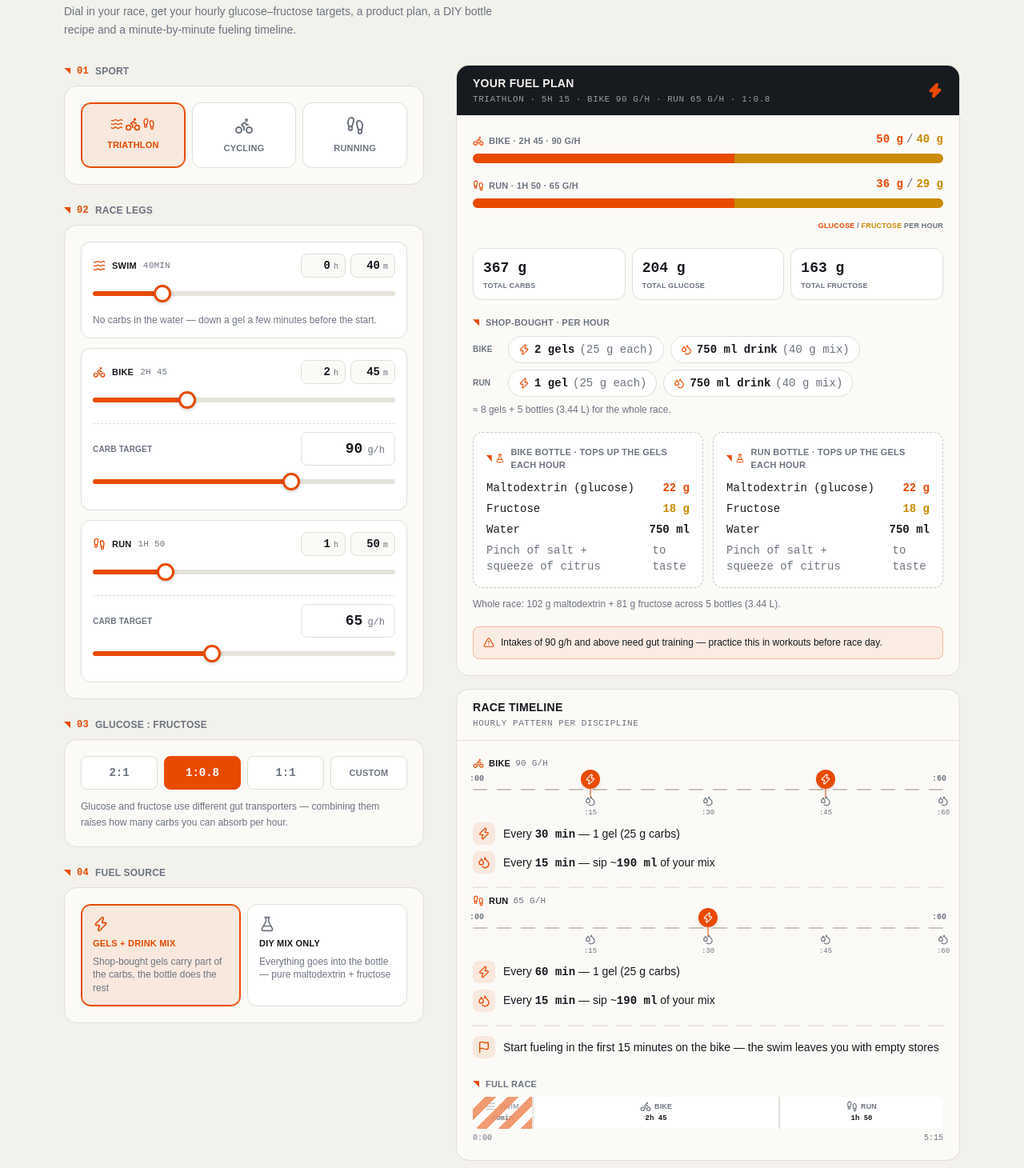
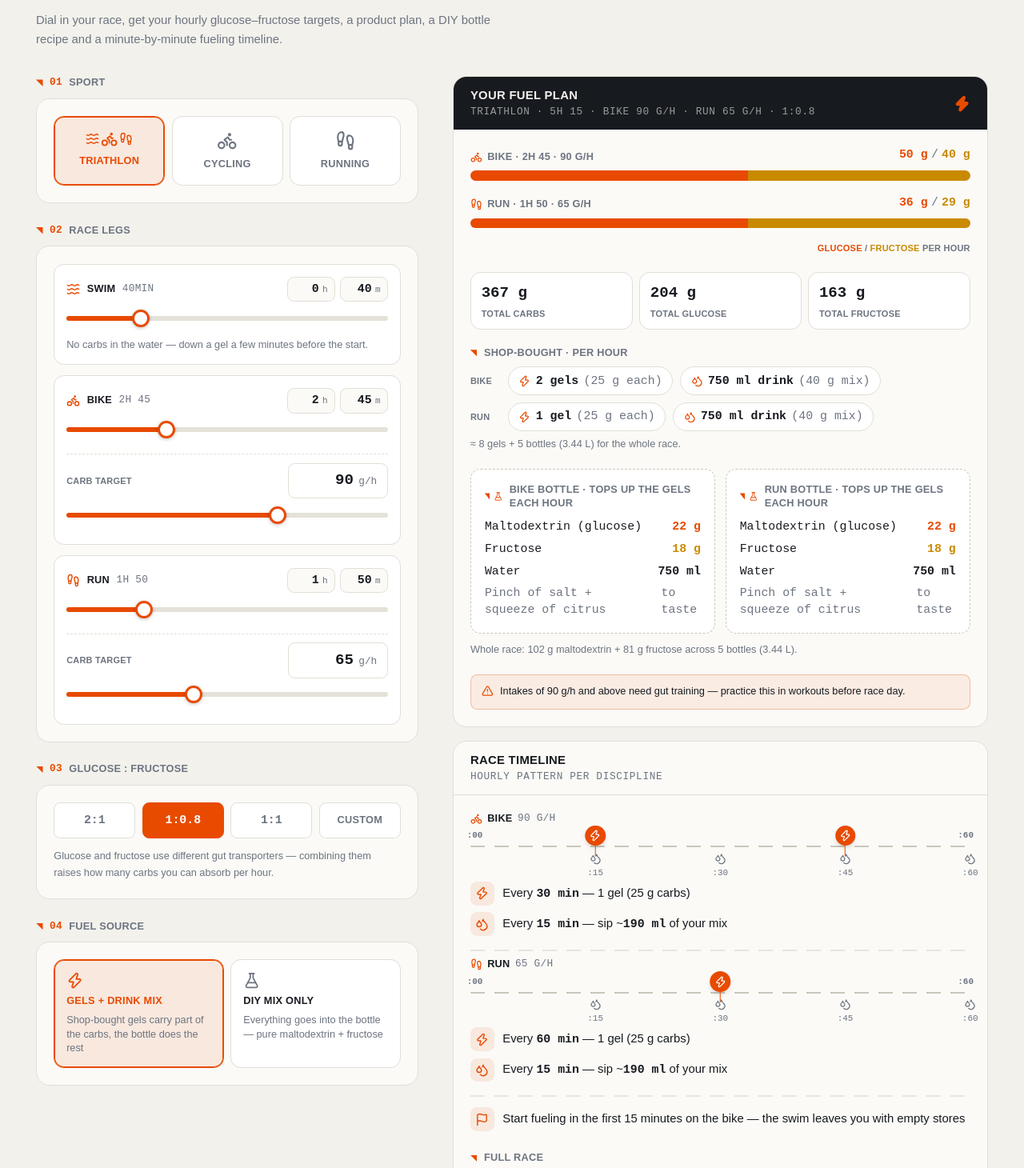
Before and after one commit to mxwnk/fuelcast, a React (Vite) app: page / in a window 1280 px wide. Shown: the part 150-1610 px from the top of the page at 80% size. Built offline with nearby package versions, Linux system fonts and the light colour scheme.

Commit message:
feat: larger, more readable typography
Bump the root font size to 17px so all rem-based sizes scale up, and
raise the fixed micro-label sizes: 9/10px labels to 11px, 11px labels
to text-xs.

```diff
--- a/src/App.tsx
+++ b/src/App.tsx
@@ -163,7 +163,7 @@ export default function App() {
         </div>
 
         <footer
-          className="rise mt-14 border-t border-line pt-5 text-[11px] leading-relaxed text-muted"
+          className="rise mt-14 border-t border-line pt-5 text-xs leading-relaxed text-muted"
           style={{ animationDelay: '560ms' }}
         >
           <p>
--- a/src/components/DurationControl.tsx
+++ b/src/components/DurationControl.tsx
@@ -61,7 +61,7 @@ export function DurationControl({ value, onChange }: DurationControlProps) {
           onChange={onChange}
           ariaLabel="Race duration in minutes"
         />
-        <div className="data mt-1 flex justify-between text-[10px] text-muted">
+        <div className="data mt-1 flex justify-between text-[11px] text-muted">
           <span>30min</span>
           <span>3h</span>
           <span>6h</span>
--- a/src/components/FuelSourceControl.tsx
+++ b/src/components/FuelSourceControl.tsx
@@ -45,7 +45,7 @@ export function FuelSourceControl({ useGels, onChange }: FuelSourceControlProps)
             >
               {option.icon}
             </span>
-            <span className={`head text-[11px] ${active ? 'text-accent' : 'text-ink'}`}>
+            <span className={`head text-xs ${active ? 'text-accent' : 'text-ink'}`}>
               {option.label}
             </span>
             <span className="text-xs leading-snug text-muted">
--- a/src/components/Header.tsx
+++ b/src/components/Header.tsx
@@ -17,7 +17,7 @@ export function Header({ dark, onToggleTheme }: HeaderProps) {
             <span className="head text-lg tracking-tight">
               Fuel<span className="text-accent">Cast</span>
             </span>
-            <p className="data mt-0.5 text-[10px] uppercase tracking-widest text-muted">
+            <p className="data mt-0.5 text-[11px] uppercase tracking-widest text-muted">
               Endurance fueling calc
             </p>
           </div>
--- a/src/components/RatioControl.tsx
+++ b/src/components/RatioControl.tsx
@@ -45,7 +45,7 @@ export function RatioControl({ value, onChange }: RatioControlProps) {
         <button
           type="button"
           onClick={() => setCustom(true)}
-          className={`head rounded-lg border px-2 py-2.5 text-[11px] transition-all duration-150 active:scale-95 ${
+          className={`head rounded-lg border px-2 py-2.5 text-xs transition-all duration-150 active:scale-95 ${
             customActive
               ? 'border-accent bg-accent text-accent-ink'
               : 'border-line bg-raised text-muted hover:border-accent hover:text-ink'
--- a/src/components/ResultsPanel.tsx
+++ b/src/components/ResultsPanel.tsx
@@ -54,7 +54,7 @@ function ProductChips({ leg }: { leg: LegPlan }) {
 function DiyRecipe({ leg, showLabel }: { leg: LegPlan; showLabel: boolean }) {
   return (
     <div className="rounded-xl border border-dashed border-line-strong bg-raised p-4">
-      <p className="tick-label head text-[11px] text-muted">
+      <p className="tick-label head text-xs text-muted">
         <FlaskConical className="-ml-1 size-3.5 text-accent" />
         {showLabel ? `${leg.label} bottle` : 'DIY bottle mix'} ·{' '}
         {leg.gelsPerHour > 0 ? 'tops up the gels each hour' : 'fuels 1 hour'}
@@ -105,7 +105,7 @@ export function ResultsPanel({ input, plan }: ResultsPanelProps) {
       <div className="flex items-center justify-between bg-ink px-5 py-3 text-bg dark:bg-raised dark:text-ink">
         <div>
           <p className="head text-sm">Your fuel plan</p>
-          <p className="data mt-0.5 text-[11px] uppercase tracking-wider opacity-60">
+          <p className="data mt-0.5 text-xs uppercase tracking-wider opacity-60">
             {sportLabel} · {formatDuration(plan.totalDurationMin)} · {headerDetail} ·{' '}
             {input.ratio.glucose}:{input.ratio.fructose}
           </p>
@@ -120,7 +120,7 @@ export function ResultsPanel({ input, plan }: ResultsPanelProps) {
             {plan.legs.map((leg) => (
               <div key={leg.key}>
                 <div className="flex items-end justify-between gap-3">
-                  <span className="head flex items-center gap-1.5 text-[11px] text-muted">
+                  <span className="head flex items-center gap-1.5 text-xs text-muted">
                     <span className="text-accent">{LEG_ICONS[leg.key]}</span>
                     {leg.label} · {formatDuration(leg.durationMin)} ·{' '}
                     {leg.carbsPerHour} g/h
@@ -134,7 +134,7 @@ export function ResultsPanel({ input, plan }: ResultsPanelProps) {
                 <SplitBar leg={leg} />
               </div>
             ))}
-            <p className="head text-right text-[9px] text-muted">
+            <p className="head text-right text-[11px] text-muted">
               <span className="text-gluc">Glucose</span> /{' '}
               <span className="text-fruc">Fructose</span> per hour
             </p>
@@ -147,14 +147,14 @@ export function ResultsPanel({ input, plan }: ResultsPanelProps) {
                   {fmt(single.glucosePerHour)}
                   <span className="text-sm font-medium"> g</span>
                 </p>
-                <p className="head mt-0.5 text-[10px] text-muted">Glucose / h</p>
+                <p className="head mt-0.5 text-[11px] text-muted">Glucose / h</p>
               </div>
               <div className="text-right">
                 <p className="data text-3xl font-bold text-fruc">
                   {fmt(single.fructosePerHour)}
                   <span className="text-sm font-medium"> g</span>
                 </p>
-                <p className="head mt-0.5 text-[10px] text-muted">Fructose / h</p>
+                <p className="head mt-0.5 text-[11px] text-muted">Fructose / h</p>
               </div>
             </div>
             <SplitBar leg={single} />
@@ -173,7 +173,7 @@ export function ResultsPanel({ input, plan }: ResultsPanelProps) {
               className="rounded-xl border border-line bg-raised px-3 py-2.5"
             >
               <p className="data text-lg font-bold">{value}</p>
-              <p className="head mt-0.5 text-[9px] text-muted">{label}</p>
+              <p className="head mt-0.5 text-[11px] text-muted">{label}</p>
             </div>
           ))}
         </div>
@@ -181,14 +181,14 @@ export function ResultsPanel({ input, plan }: ResultsPanelProps) {
         {/* Product suggestion */}
         {input.useGels && (
         <div>
-          <p className="tick-label head text-[11px] text-muted">
+          <p className="tick-label head text-xs text-muted">
             Shop-bought · per hour
           </p>
           {multi ? (
             <div className="mt-2 space-y-2">
               {plan.legs.map((leg) => (
                 <div key={leg.key} className="flex flex-wrap items-center gap-2">
-                  <span className="head w-9 text-[10px] text-muted">
+                  <span className="head w-9 text-[11px] text-muted">
                     {leg.label}
                   </span>
                   <ProductChips leg={leg} />
--- a/src/components/SportSelector.tsx
+++ b/src/components/SportSelector.tsx
@@ -40,7 +40,7 @@ export function SportSelector({ value, onChange }: SportSelectorProps) {
             <span className="transition-transform duration-200 group-hover:-translate-y-0.5 group-active:scale-90">
               {ICONS[id]}
             </span>
-            <span className="head text-[11px]">{label}</span>
+            <span className="head text-xs">{label}</span>
           </button>
         )
       })}
--- a/src/components/Timeline.tsx
+++ b/src/components/Timeline.tsx
@@ -35,16 +35,16 @@ function LegRail({ leg }: { leg: LegPlan }) {
           style={{ left: `${(event.minute / 60) * 100}%` }}
         >
           <Droplets className="mx-auto size-3.5 text-muted" />
-          <span className="data mt-0.5 block text-[9px] text-muted">
+          <span className="data mt-0.5 block text-[11px] text-muted">
             :{String(event.minute).padStart(2, '0')}
           </span>
         </div>
       ))}
 
-      <span className="data absolute -left-1 -top-5 text-[10px] font-bold text-muted">
+      <span className="data absolute -left-1 -top-5 text-[11px] font-bold text-muted">
         :00
       </span>
-      <span className="data absolute -right-1 -top-5 text-[10px] font-bold text-muted">
+      <span className="data absolute -right-1 -top-5 text-[11px] font-bold text-muted">
         :60
       </span>
     </div>
@@ -120,7 +120,7 @@ export function Timeline({ plan }: TimelineProps) {
     <div className="overflow-hidden rounded-2xl border border-line bg-surface">
       <div className="border-b border-line px-5 py-3">
         <p className="head text-sm">Race timeline</p>
-        <p className="data mt-0.5 text-[11px] uppercase tracking-wider text-muted">
+        <p className="data mt-0.5 text-xs uppercase tracking-wider text-muted">
           {multi
             ? 'Hourly pattern per discipline'
             : 'Repeat this pattern every hour'}
@@ -132,7 +132,7 @@ export function Timeline({ plan }: TimelineProps) {
           <div className="space-y-2">
             {plan.legs.map((leg) => (
               <div key={leg.key}>
-                <p className="head flex items-center gap-1.5 text-[11px]">
+                <p className="head flex items-center gap-1.5 text-xs">
                   <span className="text-accent">{LEG_ICONS[leg.key]}</span>
                   {leg.label}
                   <span className="data font-normal text-muted">
@@ -169,7 +169,7 @@ export function Timeline({ plan }: TimelineProps) {
 
         {/* Full race strip */}
         <div className="mt-6">
-          <p className="tick-label head text-[11px] text-muted">Full race</p>
+          <p className="tick-label head text-xs text-muted">Full race</p>
           <div className="mt-2 flex h-10 gap-0.5 overflow-hidden rounded-lg">
             {multi
               ? legSegments.map((seg) => (
@@ -180,11 +180,11 @@ export function Timeline({ plan }: TimelineProps) {
                     }`}
                     style={{ flexGrow: Math.max(seg.minutes, 1), flexBasis: 0 }}
                   >
-                    <span className="head flex items-center gap-1 text-[9px] text-muted">
+                    <span className="head flex items-center gap-1 text-[11px] text-muted">
                       {seg.icon}
                       <span className="max-sm:hidden">{seg.label}</span>
                     </span>
-                    <span className="data mt-0.5 text-[9px] font-bold">
+                    <span className="data mt-0.5 text-[11px] font-bold">
                       {formatDuration(seg.minutes)}
                     </span>
                     {!seg.fueled && (
@@ -199,7 +199,7 @@ export function Timeline({ plan }: TimelineProps) {
                     style={{ flexGrow: width, flexBasis: 0 }}
                   >
                     {width === 1 && (
-                      <span className="data text-[10px] font-bold text-muted">
+                      <span className="data text-[11px] font-bold text-muted">
                         H{i + 1}
                       </span>
                     )}
@@ -209,7 +209,7 @@ export function Timeline({ plan }: TimelineProps) {
                   </div>
                 ))}
           </div>
-          <div className="data mt-1 flex justify-between text-[10px] text-muted">
+          <div className="data mt-1 flex justify-between text-[11px] text-muted">
             <span>0:00</span>
             <span>{formatClock(plan.totalDurationMin)}</span>
           </div>
--- a/src/components/TriLegsControl.tsx
+++ b/src/components/TriLegsControl.tsx
@@ -36,7 +36,7 @@ export function TriLegsControl({ legs, onChange }: TriLegsControlProps) {
         return (
           <div key={key} className="rounded-xl border border-line bg-raised p-3.5">
             <div className="flex items-center justify-between gap-2">
-              <span className="head flex items-center gap-2 text-[11px]">
+              <span className="head flex items-center gap-2 text-xs">
                 <span className="text-accent">{LEG_ICONS[key]}</span>
                 {LEG_LABELS[key]}
                 <span className="data font-normal text-muted">
@@ -54,7 +54,7 @@ export function TriLegsControl({ legs, onChange }: TriLegsControlProps) {
                     aria-label={`${LEG_LABELS[key]} hours`}
                     onChange={(e) => setDuration(Number(e.target.value) * 60 + m)}
                   />
-                  <span className="data text-[10px] text-muted">h</span>
+                  <span className="data text-[11px] text-muted">h</span>
                 </label>
                 <label className="flex items-baseline gap-1 rounded-lg border border-line bg-surface px-2 py-1 focus-within:border-accent transition-colors">
                   <input
@@ -67,7 +67,7 @@ export function TriLegsControl({ legs, onChange }: TriLegsControlProps) {
                     aria-label={`${LEG_LABELS[key]} minutes`}
                     onChange={(e) => setDuration(h * 60 + Number(e.target.value))}
                   />
-                  <span className="data text-[10px] text-muted">m</span>
+                  <span className="data text-[11px] text-muted">m</span>
                 </label>
               </div>
             </div>
@@ -90,7 +90,7 @@ export function TriLegsControl({ legs, onChange }: TriLegsControlProps) {
             ) : (
               <div className="mt-2 border-t border-dashed border-line pt-2.5">
                 <div className="flex items-center justify-between gap-2">
-                  <span className="head text-[10px] text-muted">Carb target</span>
+                  <span className="head text-[11px] text-muted">Carb target</span>
                   <NumberField
                     min={CARBS_MIN}
                     max={CARBS_MAX}
--- a/src/index.css
+++ b/src/index.css
@@ -54,6 +54,8 @@
 
 html {
   background: var(--bg);
+  /* Slightly larger base so rem-based sizes stay readable */
+  font-size: 106.25%; /* 17px */
 }
 
 /* Tailwind v4 preflight no longer sets this — restore v3 behavior */
```
